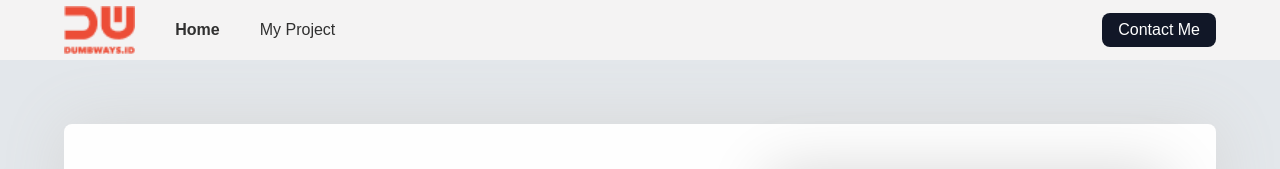
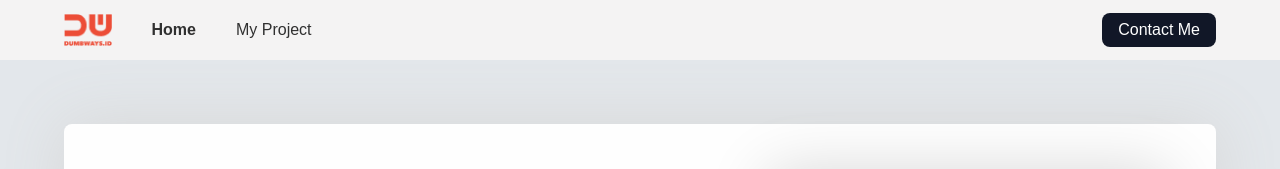
Before and after one commit to mikicey/Chapter1-day2, a plain HTML site: page index.html in a window 1280 px wide. Shown: the top 169 px of the page. Drawn offline with Linux system fonts and the light colour scheme; grey boxes are pictures that could not be loaded.

Commit message:
Logo changed

```diff
--- a/form.css
+++ b/form.css
@@ -39,7 +39,7 @@ nav{
 }
 
 .left-header img{
-      height: 48px;
+      height: 32px;
 }
 
 .left-header a{
--- a/style.css
+++ b/style.css
@@ -39,7 +39,7 @@ nav{
 }
 
 .left-header img{
-      height: 48px;
+      height: 32px;
 }
 
 .left-header a{
```
